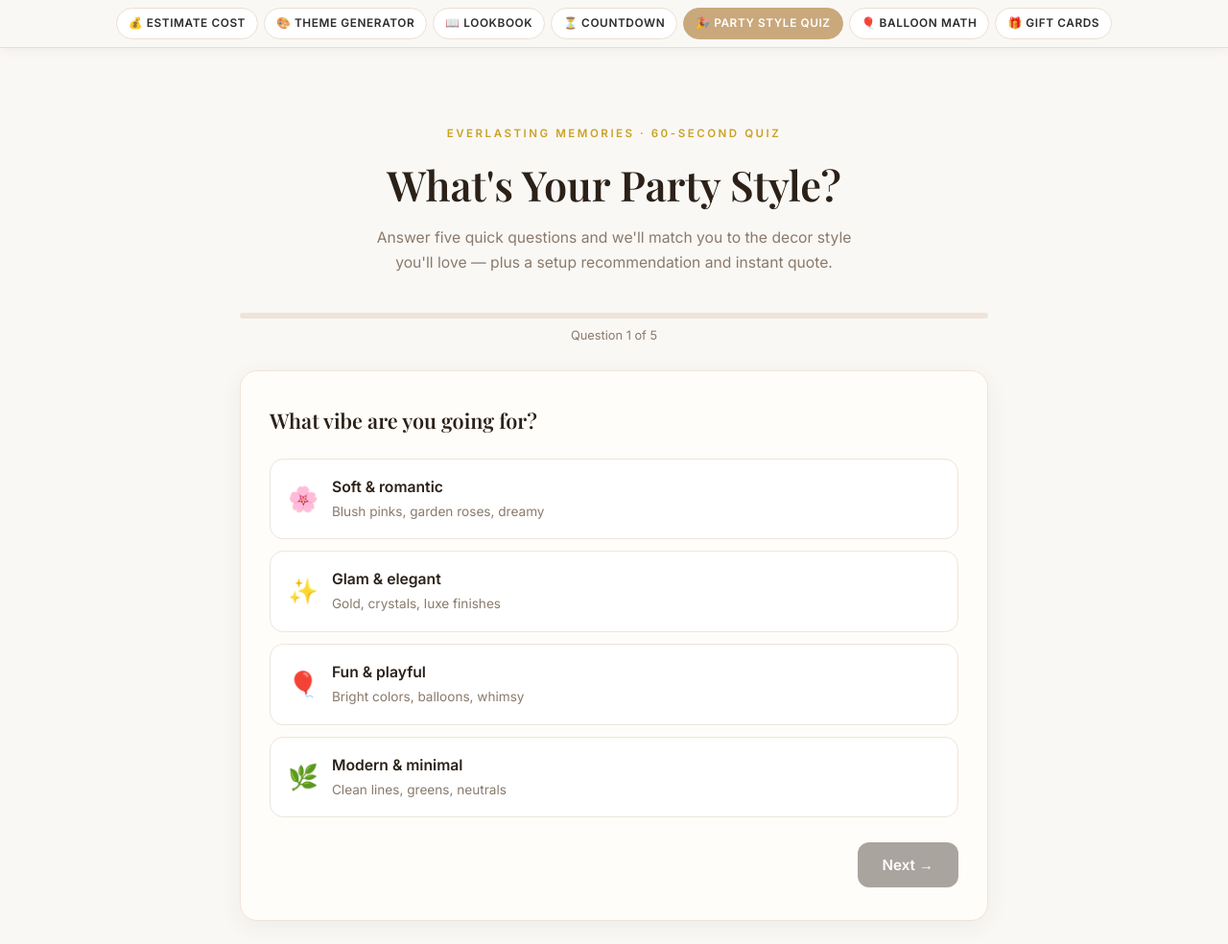
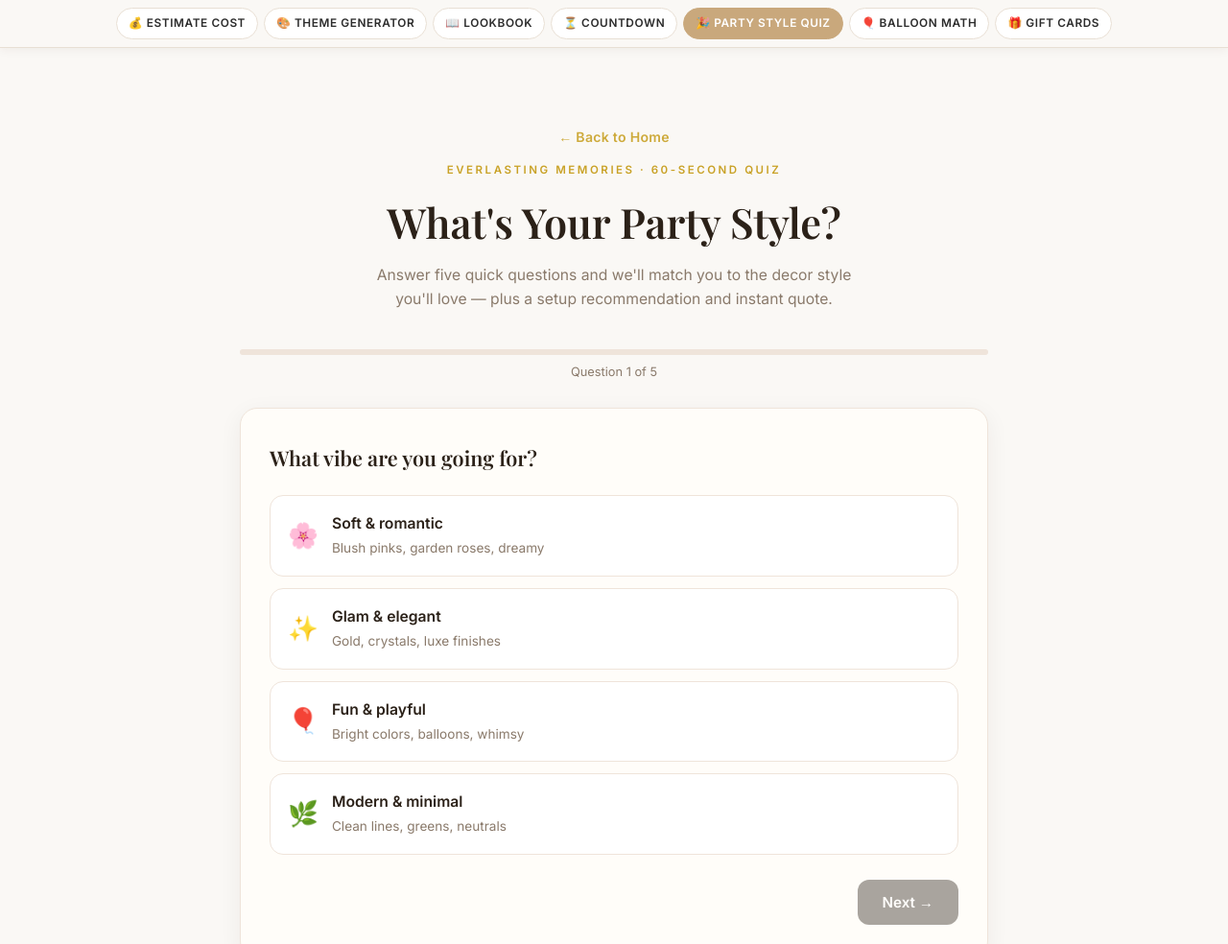
Before and after one commit to getclients4u-lab/everlastingmemories, a website: page party-style-quiz.html in a window 1280 px wide. Shown: the top 984 px of the page at 96% size. Drawn offline with nearby package versions, Linux system fonts and the light colour scheme; a web font is replaced by a local one.

Commit message:
🏠 Party Style Quiz: add Back to Home link in header

```diff
--- a/party-style-quiz.html
+++ b/party-style-quiz.html
@@ -19,6 +19,8 @@ body{font-family:'Inter',sans-serif; background:var(--beige); color:var(--ink);
 h1,h2,h3{font-family:'Playfair Display',serif; font-weight:600}
 header{text-align:center; padding:48px 0 12px}
 header .kicker{letter-spacing:.22em; text-transform:uppercase; font-size:.72rem; color:var(--gold); font-weight:600}
+header .home-link{display:inline-block; margin-bottom:14px; color:var(--gold); text-decoration:none; font-weight:600; font-size:.88rem; letter-spacing:.02em; opacity:.9}
+header .home-link:hover{opacity:1; text-decoration:underline}
 header h1{font-size:clamp(1.9rem,4.5vw,2.7rem); margin:10px 0 8px}
 header p{color:var(--muted); max-width:520px; margin:0 auto; font-size:.98rem}
 .progress{height:6px; background:var(--line); border-radius:99px; margin:28px 0 8px; overflow:hidden}
@@ -83,6 +85,7 @@ header p{color:var(--muted); max-width:520px; margin:0 auto; font-size:.98rem}
 <!-- TOOLS-BAR -->
 <div class="wrap">
   <header>
+    <a href="index.html" class="home-link">&#8592; Back to Home</a>
     <div class="kicker">Everlasting Memories · 60-second quiz</div>
     <h1>What's Your Party Style?</h1>
     <p>Answer five quick questions and we'll match you to the decor style you'll love — plus a setup recommendation and instant quote.</p>
```
